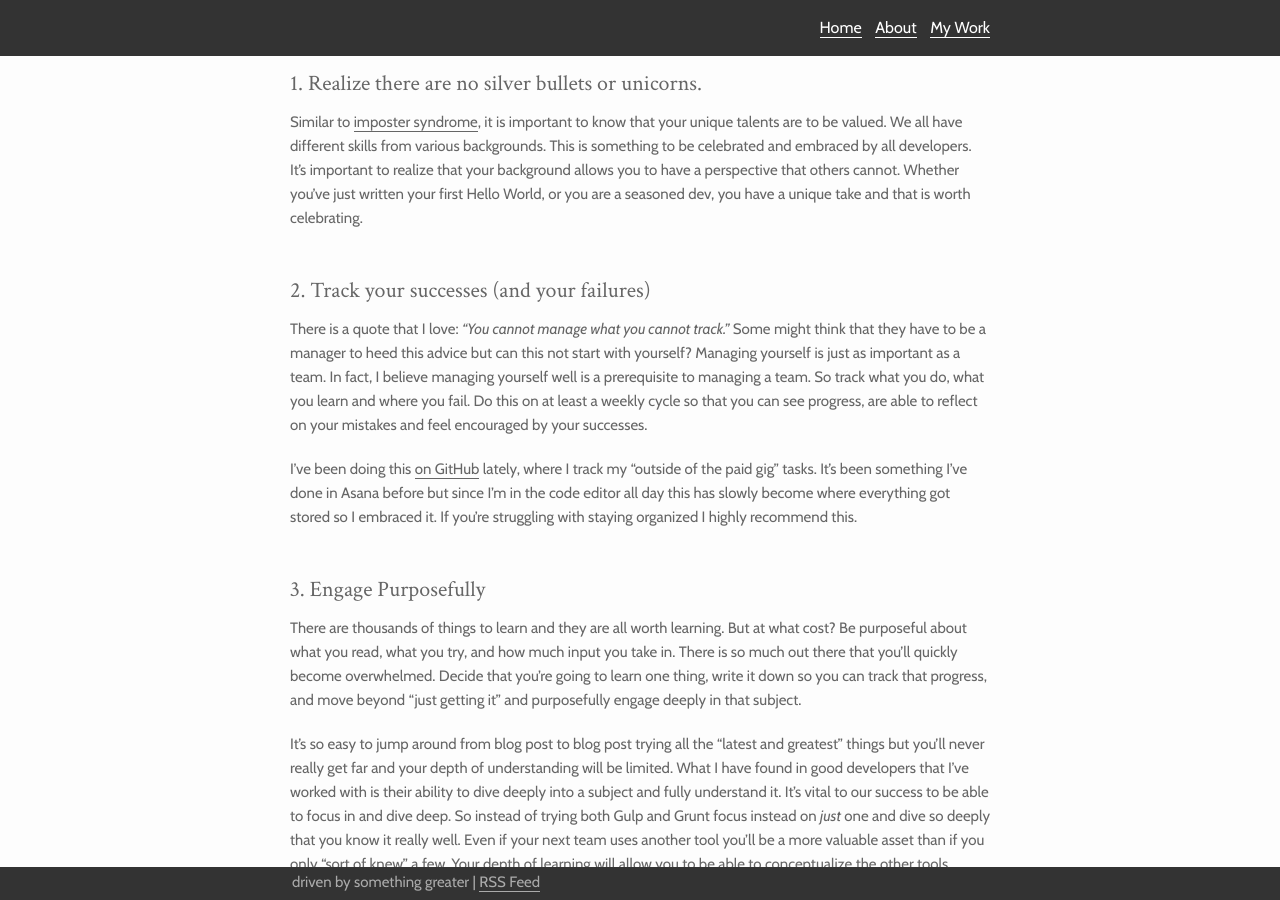
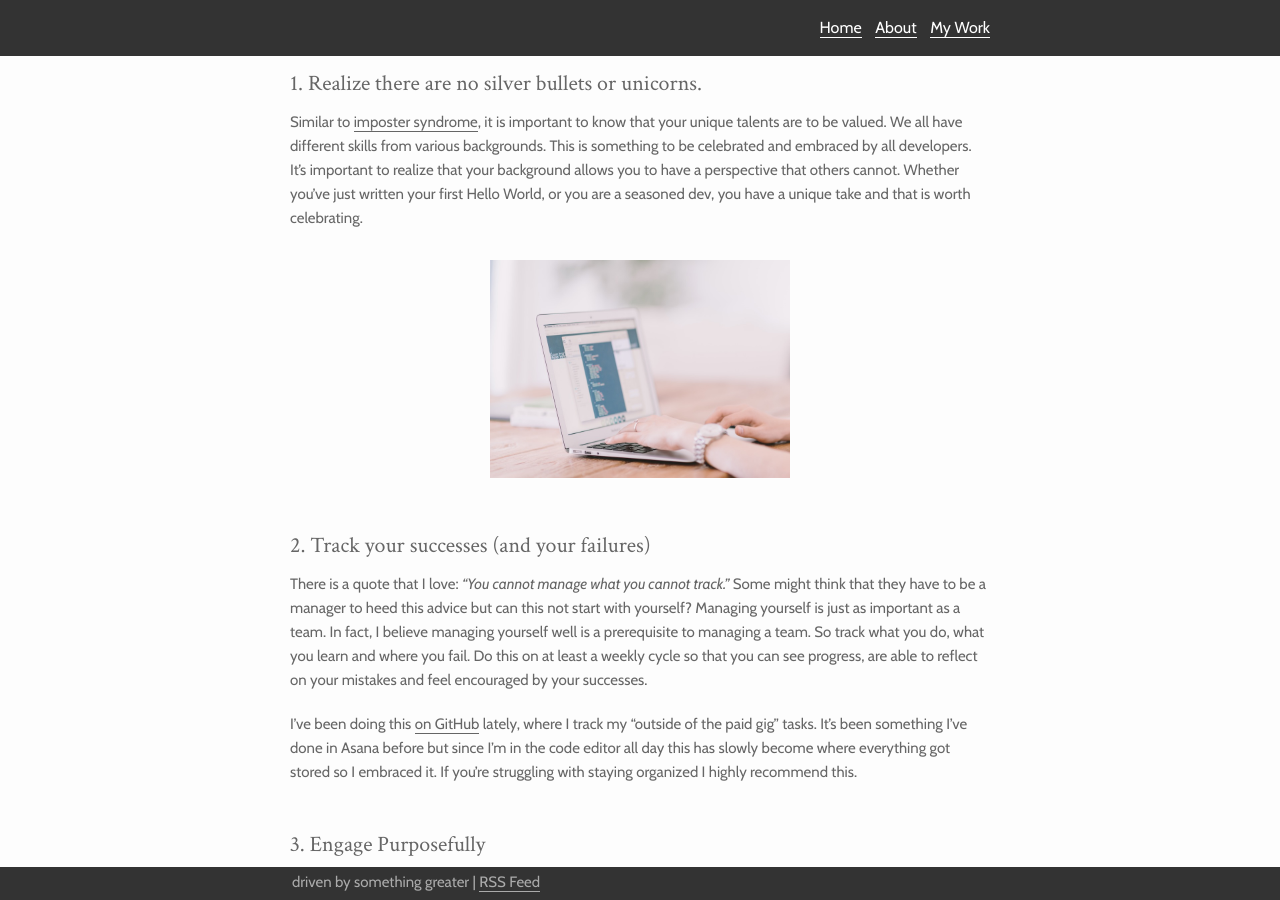
Before and after one commit to peterramsing/personal-site, a Jekyll site: the page built from _posts/2016-06-15-five-steps-to-becoming-a-better-developer.md, in a window 1280 px wide and 900 px high, scrolled down 337 px. Built offline with Jekyll 4.4.1, drawn with Linux system fonts in a browser that asks for light colours; nearby versions of some CDN libraries.

```diff
--- a/_posts/2016-06-15-five-steps-to-becoming-a-better-developer.md
+++ b/_posts/2016-06-15-five-steps-to-becoming-a-better-developer.md
@@ -8,6 +8,7 @@
 date: 2016-06-15 10:00:00
 description: There's no such thing as a unicorn
 social_description: Peter's take on five things that he's learned have helped him become a better developer.
+social_image: img/posts/five-steps.jpg
 keywords: Web, Developer, Imposter Syndrome, Leadership
 audio: five-steps-to-becoming-a-better-developer
 ---
@@ -16,6 +17,10 @@
 ## 1. Realize there are no silver bullets or unicorns.
 
   Similar to [imposter syndrome](https://en.wikipedia.org/wiki/Impostor_syndrome), it is important to know that your unique talents are to be valued. We all have different skills from various backgrounds. This is something to be celebrated and embraced by all developers. It's important to realize that your background allows you to have a perspective that others cannot. Whether you've just written your first Hello World, or you are a seasoned dev, you have a unique take and that is worth celebrating.
+
+<p style="text-align: center;">
+  <img src="{{ site.baseurl }}/img/posts/five-steps.jpg" alt="">
+</p>
 
 ## 2. Track your successes (and your failures)
 
```
Also changed, not shown: img/posts/five-steps.jpg (added).
